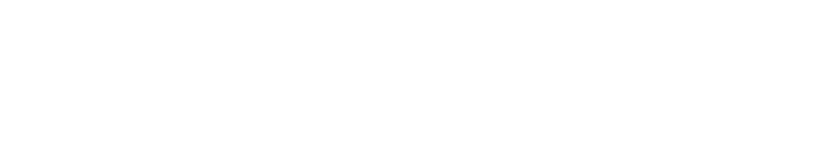
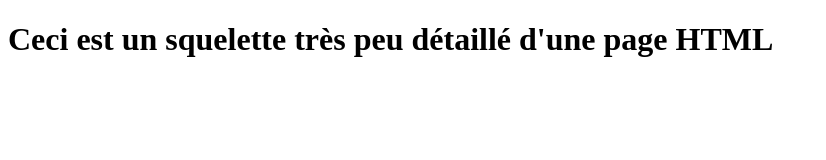
Before and after one commit to alinedubois/helloWorld, a plain HTML site: page index.html in a window 1280 px wide. Shown: the whole page, without its empty margins (0-826 px from the left). Drawn offline with Linux system fonts and the light colour scheme.

Commit message:
Création d'un h1

```diff
--- a/index.html
+++ b/index.html
@@ -5,6 +5,6 @@
     <title>helloWorld</title>
 </head>
 <body>
-
+    <h1>Ceci est un squelette très peu détaillé d'une page HTML</h1>
 </body>
 </html>
```
